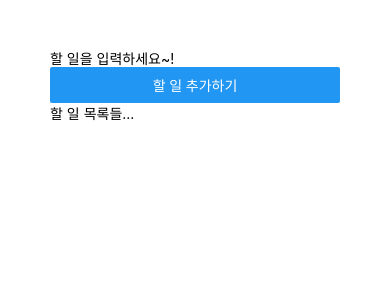
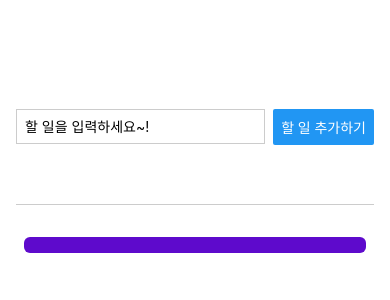
Before and after one commit to teataeho/React-Native-Study, a React Native app: screen / in a window 390 px wide. Both pictures are taken after a click on the button "할 일 추가하기". Shown: the top 300 px of the page. Built offline with nearby package versions, Linux system fonts and the light colour scheme.

Commit message:
#2. 할 일 입력 이벤트 처리, 할 일 목록 추가

```diff
--- a/App.js
+++ b/App.js
@@ -1,15 +1,59 @@
 import { StatusBar } from "expo-status-bar";
-import { Button, ImageBackground, StyleSheet, Text, TextInput, View } from "react-native";
+import { useState } from "react";
+import { Button, FlatList, ScrollView, StyleSheet, Text, TextInput, View } from "react-native";
 
 export default function App() {
+
+  const [enteredGoalText, setEnteredGoalText] = useState("");
+  const [todoGoals, setTodoGoals] = useState([]);
+
+  //사용자가 내용을 입력할 때 해당 입력을 가져오는 함수
+  const goalInputHandler = (enteredText) => {
+    // console.log(enteredText);
+    setEnteredGoalText(enteredText);
+  };
+
+  //버튼을 누르면 할 일 목록을 추가하는 함수
+  const addGoalHandler = () => {
+    // console.log(enteredGoalText);
+    //useState로 관리하는 상태 변수의 setter 안에 콜백 함수를 작성하면,
+    //그 콜백 함수의 매개값은 항상 해당 상태 변수의 최신 값이 전달됩니다.
+    setTodoGoals((currentTodoGoals) => [
+      ...currentTodoGoals,
+      { text: enteredGoalText, key: Math.random().toString() }
+    ]);
+  };
+
   return (
     <View style={styles.appContainer}>
-      <View>
-        <TextInput placeholder="할 일을 입력하세요~!"/>
-        <Button title="할 일 추가하기" />
+      <View style={styles.inputContainer}>
+        <TextInput
+          style={styles.textInput}
+          placeholder='할 일을 입력하세요~!'
+          onChangeText={goalInputHandler}/>
+        <Button title='할 일 추가하기' onPress={addGoalHandler} />
       </View>
-      <View>
-        <Text>할 일 목록들...</Text>
+      <View style={styles.goalsContainer}>
+        {/* ScrollView는 전체 화면이 렌더링 될 때 안의 항목들을 전부 렌더링합니다.
+            이로 인해, 성능의 저하가 발생할 수 있습니다.
+            (보이지 않는 영역까지 렌더링을 진행하기 때문에 목록이 많다면 로딩이 길어짐.)
+            FlatList는 보이는 영역만 일단 렌더링을 진행하고, 나머지 항목들은
+            스크롤 움직임이 발생하면 렌더링을 진행합니다. */}
+        <FlatList
+          data={todoGoals}
+          renderItem={(itemData) => {
+            return (
+              // react-native는 스타일 상속의 개념이 없습니다.
+              <View style={styles.goalItem}>
+                <Text style={styles.goalText}>{itemData.item.text}</Text>
+              </View>
+            );
+          }}
+          keyExtractor={(item, index) => {
+            return item.id;
+          }}
+          alwaysBounceVertical={false}
+        ></FlatList>
       </View>
     </View>
   );
@@ -17,6 +61,36 @@
 
 const styles = StyleSheet.create({
   appContainer: {
-    padding: 50
+    flex: 1, //가장 바깥쪽 영역을 혼자 차지하고 있기 때문에 자기 혼자 화면 전체를 다 차지하게 됨
+    paddingTop: 50,
+    paddingHorizontal: 16
+  },
+  inputContainer: {
+    flex: 1,
+    flexDirection: 'row',
+    justifyContent: 'space-between',
+    alignItems: 'center',
+    marginBottom: 24,
+    borderBottomWidth: 1,
+    borderBottomColor: '#cccccc'
+  },
+  textInput: {
+    borderWidth: 1,
+    borderColor: '#cccccc',
+    width: '70%',
+    marginRight: 8,
+    padding: 8
+  },
+  goalsContainer: {
+    flex: 4
+  },
+  goalItem: {
+    margin: 8,
+    padding: 8,
+    borderRadius: 6,
+    backgroundColor: '#5e0acc'
+  },
+  goalText: {
+    color: 'white'
   }
 });
```
